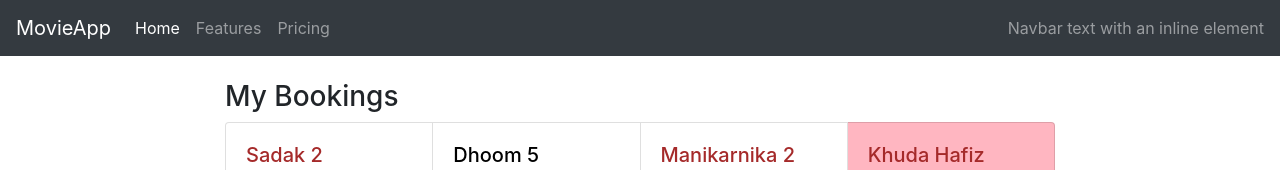
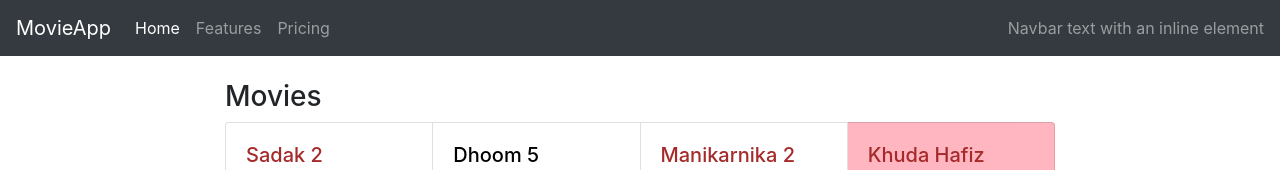
Before and after one commit to ifrahQ/tm-angular-movie-booking-application-frontend, an Angular app: page / in a window 1280 px wide. Shown: the top 170 px of the page. Built offline with nearby package versions, Linux system fonts and the light colour scheme.

Commit message:
bootstrap added

```diff
--- a/src/app/movie/components/movie-list/movie-list.component.html
+++ b/src/app/movie/components/movie-list/movie-list.component.html
@@ -1,4 +1,4 @@
-<h3>My Bookings</h3>
+<h3 *ngIf="myBookings.length > 0">My Bookings</h3>
 <table class="table" *ngIf="myBookings.length > 0">
     <thead>
       <tr>
@@ -19,7 +19,7 @@
       </tr>
     </tbody>
   </table>
-
+<h3>Movies</h3>
 <div class="card-group">
     <div class="card" *ngFor="let movie of movies" [class.topRated]="movie.rating === 5">
         <div class="card-body">
```
